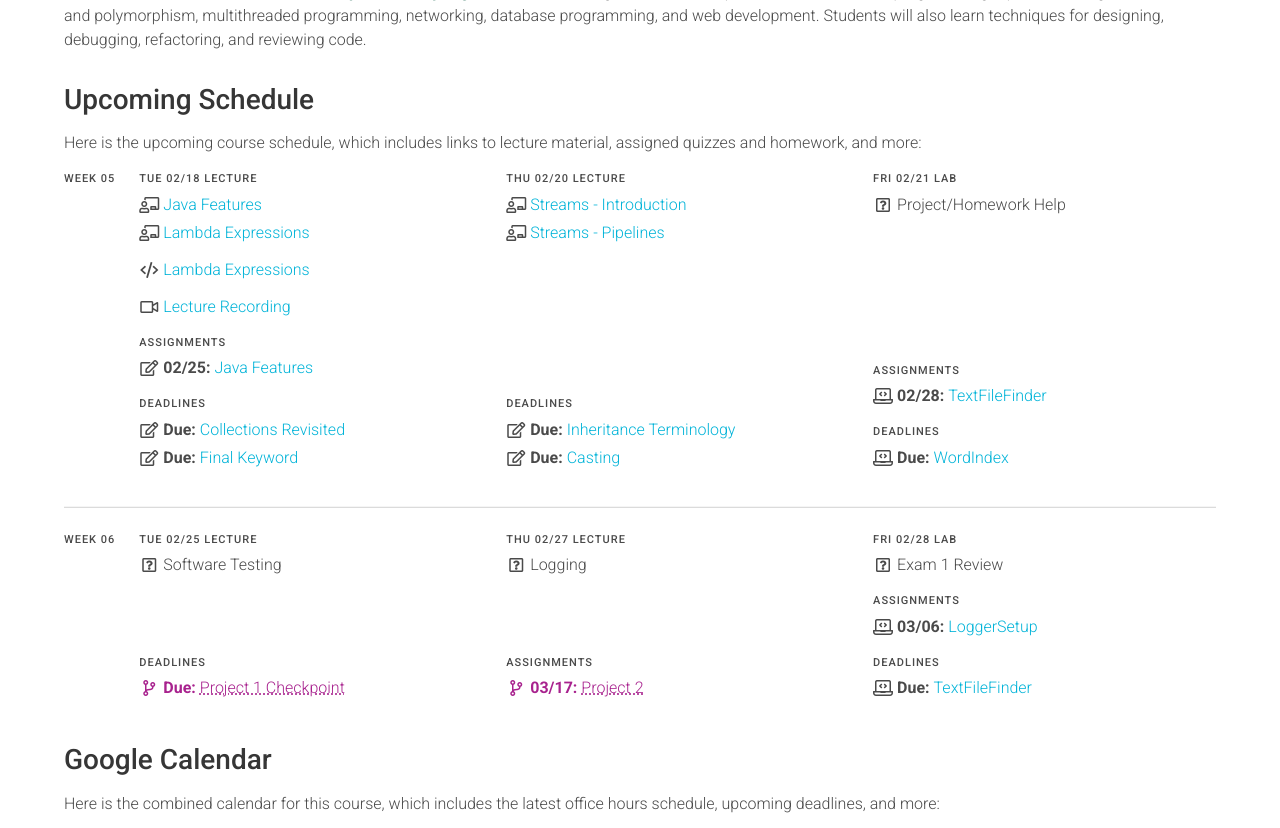
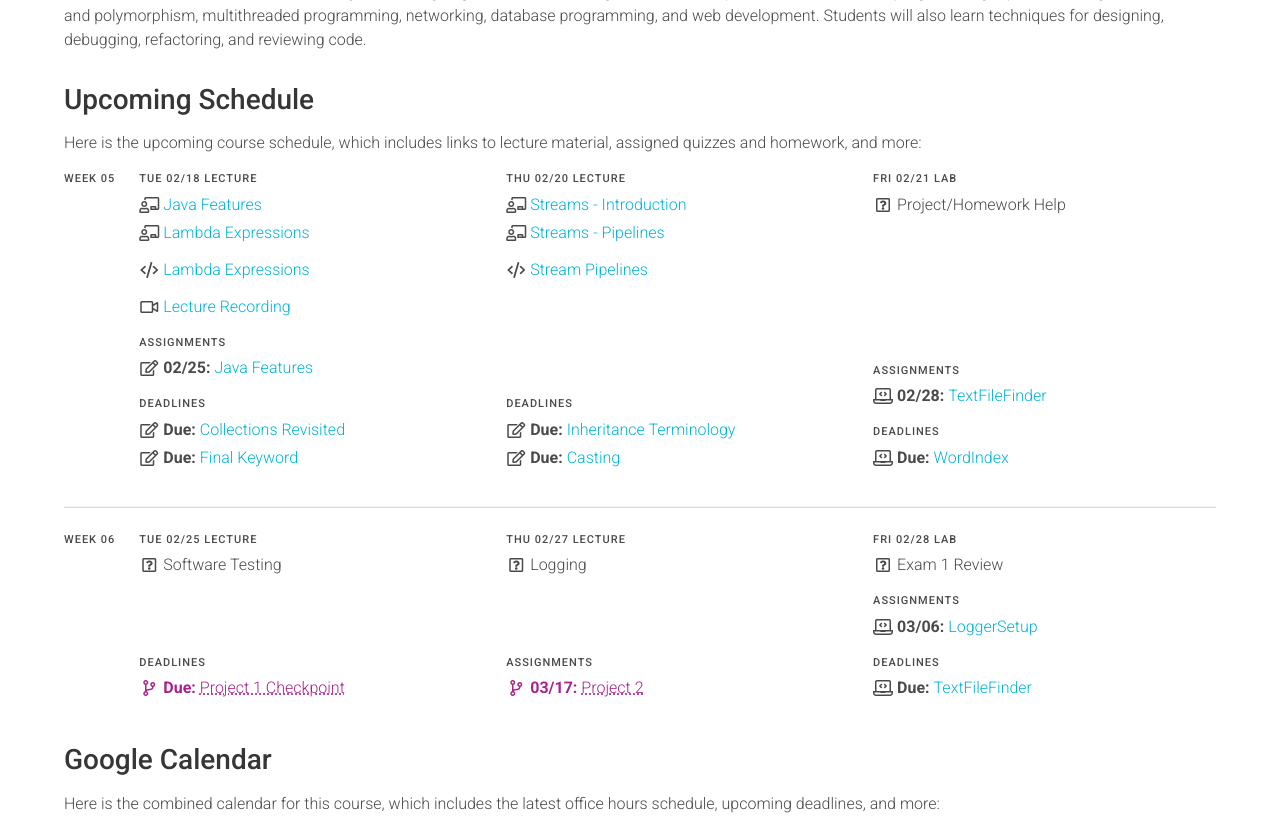
Before and after one commit to usf-cs212-2020/usf-cs212-2020.github.io, a Jekyll site: the page built from index.md, in a window 1280 px wide and 900 px high, scrolled down 350 px, cut to the strip 0-828 px from the top of the window. Built offline with Jekyll 4.4.1, drawn with Linux system fonts in a browser that asks for light colours.

Commit message:
Link to stream code.

```diff
--- a/_data/schedule.yml
+++ b/_data/schedule.yml
@@ -650,6 +650,11 @@ weeks:
             icon: *icon_slides
             link: 'https://drive.google.com/open?id=1A4f-lNTZkFUhgJ3EaoI0SDPrAIkpK4gP'
 
+          - text: 'Stream Pipelines'
+            icon: *icon_code
+            link: 'https://github.com/usf-cs212-2020/lectures/tree/master/Stream%20Pipelines'
+            bump: true
+
           # - text: 'Lecture Recording'
           #   bump: true
           #   icon: *icon_video
```
